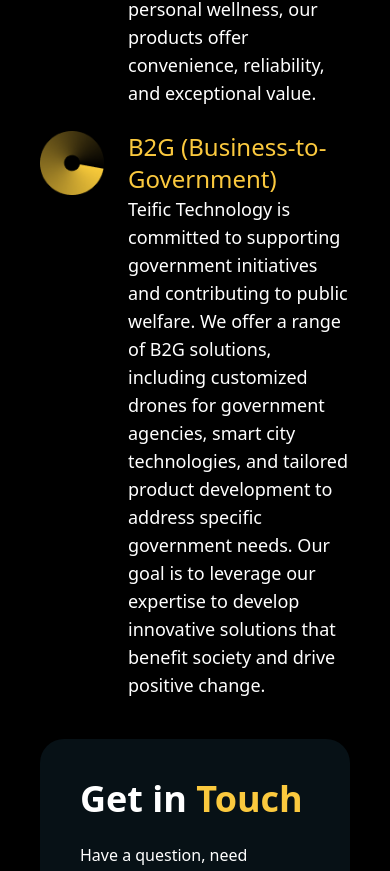
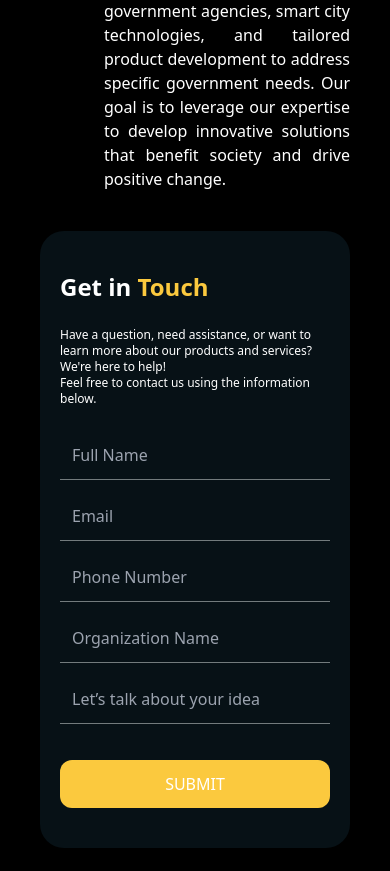
Before and after one commit to varungupta1729/Teific-Freelance, a React (Create React App) app: page /contact in a window 390 px wide. Shown: the part 1117-1988 px from the top of the page. Built offline with nearby package versions, Linux system fonts and the light colour scheme.

Commit message:
made responsive

```diff
--- a/src/components/About/AboutHero.jsx
+++ b/src/components/About/AboutHero.jsx
@@ -2,13 +2,13 @@
 import bg from '../../Assets/images/Group 1000000926.png'
 const AboutHero = () => {
   return (
-    <div className='md:h-screen relative -mt-8 md:-mt-20 -z-10'>
+    <div className='md:h-screen relative  md:-mt-20 -z-10'>
       <img src={bg} alt='bg' className='bg-cover md:h-screen w-full'/>
-      <div className='w-full text-center  md:w-1/3 absolute md:right-28 px-10 md:text-justify text-balance flex flex-col gap-4 top-[30%]' >
+      <div className='w-full text-center  md:w-1/3 absolute md:right-28 px-10 md:text-justify text-balance flex flex-col top-0 gap-4 md:top-[30%]' >
         <h2 className='text-xl md:text-3xl font-bold'>
         Organization <span className='text-[#FBC93E]'>Overview</span>
         </h2>
-        <p className='text-sm md:text-base'>Teific Technology is a dynamic and innovative company specializing in customized drones, smart  healthcare devices, and smart home products. With a focus on cutting-edge technology and  personalized solutions, we are dedicated to improving lives and transforming industries.  Our team of skilled professionals is passionate about creating products that are both functional  and user-friendly. We combine our expertise in engineering, design, and technology to develop  solutions that meet the evolving needs of our customers.  Whether you're looking for a customized drone for aerial photography, a smart healthcare device  to monitor your health, or a smart home system to enhance your living space, Teific Technology  has the expertise to deliver the perfect solution.</p>
+        <p className='text-xs md:text-base'>Teific Technology is a dynamic and innovative company specializing in customized drones, smart  healthcare devices, and smart home products. With a focus on cutting-edge technology and  personalized solutions, we are dedicated to improving lives and transforming industries.  Our team of skilled professionals is passionate about creating products that are both functional  and user-friendly. We combine our expertise in engineering, design, and technology to develop  solutions that meet the evolving needs of our customers.  Whether you're looking for a customized drone for aerial photography, a smart healthcare device  to monitor your health, or a smart home system to enhance your living space, Teific Technology  has the expertise to deliver the perfect solution.</p>
       </div>
     </div>
   )
--- a/src/components/About/DirectorSection.jsx
+++ b/src/components/About/DirectorSection.jsx
@@ -2,7 +2,7 @@
 import DirectorPhoto from "../../Assets/images/Frame 1.png";
 const DirectorSection = () => {
   return (
-    <div className="px-10 md:px-28 py-20 flex md:flex-row flex-col-reverse w-full">
+    <div className="px-10 md:px-28 py-20 flex md:flex-row flex-col-reverse w-full mt-10 md:mt-0">
       <div className="w-full md:w-1/2 flex flex-col gap-7 justify-center text-center md:text-right">
         <h2 className="text-[#9DC4FF] text-7xl font-bold ">
           Keshav <br />
--- a/src/components/About/Team.jsx
+++ b/src/components/About/Team.jsx
@@ -3,13 +3,13 @@
 import image from '../../Assets/images/Image Section.png'
 const Team = () => {
   return (
-    <div className='h-screen relative'>
+    <div className='md:h-screen relative'>
       <img src={bg} alt='bg' />
       <div className='absolute top-0 h-full flex flex-col justify-center items-center w-full gap-7'>
       <h2 className='text-3xl font-bold'>
       Leadership <span className='text-[#FBC93E]'>Team</span>
       </h2>
-      <img src={image} alt=''/>
+      <img src={image} alt='' className='w-[70%]'/>
       </div>
 
     </div>
--- a/src/components/Contact/Contact.jsx
+++ b/src/components/Contact/Contact.jsx
@@ -34,11 +34,11 @@
             }
           />
         </div>
-        <div className="bg-[#193A4B4D] rounded-3xl px-10 md:w-[40%] py-10 flex flex-col gap-6">
-          <h2 className="text-4xl font-bold">
+        <div className="bg-[#193A4B4D] rounded-3xl px-5 md:px-10 md:w-[40%] py-10 flex flex-col gap-6">
+          <h2 className="text-2xl md:text-4xl font-bold">
             Get in <span className="text-[#FBC93E]">Touch</span>
           </h2>
-          <p>
+          <p className="md:text-bs text-xs">
             Have a question, need assistance, or want to learn more about our
             products and services? We're here to help! <br />
             Feel free to contact us using the information below.
--- a/src/pages/HomePage.jsx
+++ b/src/pages/HomePage.jsx
@@ -7,7 +7,7 @@
 
 const HomePage = () => {
   return (
-    <div c>
+    <div className='overflow-x-hidden'>
       <Header/>
       <Hero/>
       {
--- a/src/utils/BulletPoint.jsx
+++ b/src/utils/BulletPoint.jsx
@@ -4,11 +4,11 @@
   return (
     <div className='flex gap-6'>
 
-        <img src={Bullet} alt='point' className='w-16 h-16'/>
+        <img src={Bullet} alt='point' className='w-10 h-10 md:w-16 md:h-16'/>
 
       <div>
-        <h2 className='text-[#FBC93E] text-2xl'>{heading}</h2>
-        <p className='text-lg'>{content}</p>
+        <h2 className='text-[#FBC93E] text-lg md:text-2xl'>{heading}</h2>
+        <p className='md:text-lg text-justify'>{content}</p>
       </div>
 
     </div>
```
